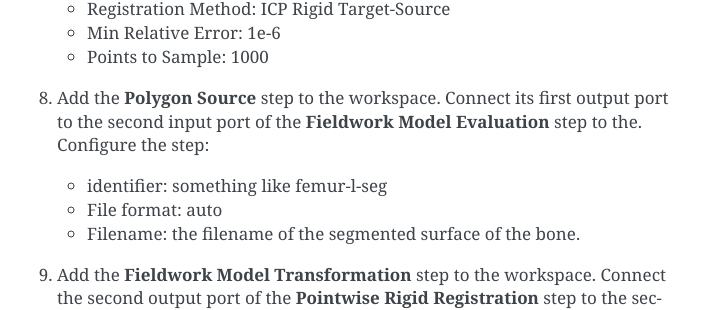
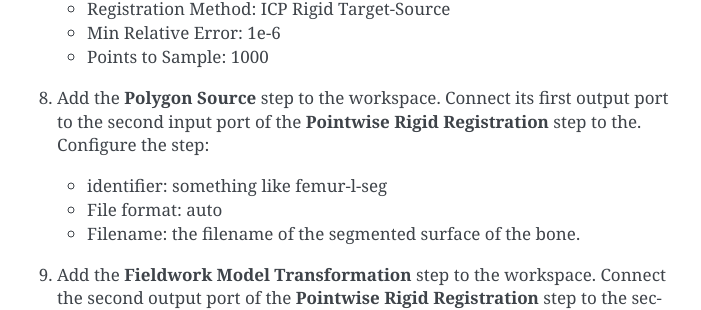
Before and after one commit to juzhang/mapclient-fai-workshop, a Sphinx documentation site: the page built from doc/workflow-meshgen.rst, in a window 1280 px wide and 900 px high, scrolled down 3380 px. Shown: the part 150-460 px from the top of the window, without its empty margins (393-1094 px from the left). Built offline with Sphinx 7.4.7, drawn with Linux system fonts in a browser that asks for light colours.

Commit message:
fixed step name typo in step 8

```diff
--- a/doc/workflow-meshgen.rst
+++ b/doc/workflow-meshgen.rst
@@ -141,8 +141,8 @@ respective readme files.
     -  Points to Sample: 1000
 
 8.  Add the **Polygon Source** step to the workspace. Connect its first
-    output port to the second input port of the **Fieldwork Model
-    Evaluation** step to the. Configure the step:
+    output port to the second input port of the **Pointwise Rigid Registration** step to the.
+    Configure the step:
 
     -  identifier: something like femur-l-seg
     -  File format: auto
```
